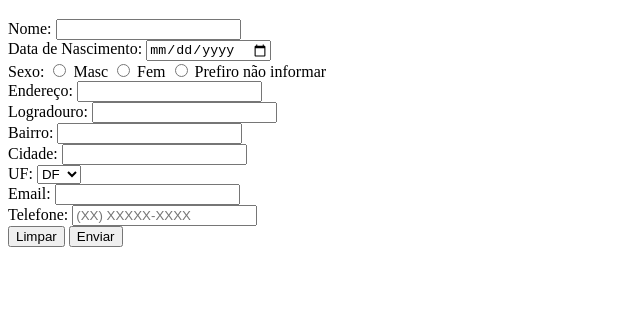
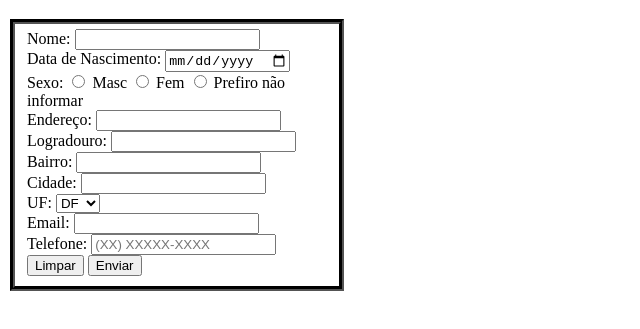
Before and after one commit to gtisenac2022-2024/formularios, a plain HTML site: page formulario.html in a window 1280 px wide. Shown: the part 61-390 px from the top of the page, without its empty margins (0-640 px from the left). Drawn offline with Linux system fonts and the light colour scheme.

Commit message:
Update formulario.html
coloquei a borda no formulário

```diff
--- a/formulario.html
+++ b/formulario.html
@@ -9,6 +9,7 @@
 </head>
 <body>
     <form >
+        <fieldset style="border-width: 5px; border-color: black; width: 300px;">
         <label>Nome: </label>
         <input type="text">
         <br>
@@ -52,6 +53,7 @@
         <br>
         <button class="button button1">Limpar</button>
             <button class="button button2">Enviar</button>
+        </fieldset>
     </form>
 </body>
 </html>
```
